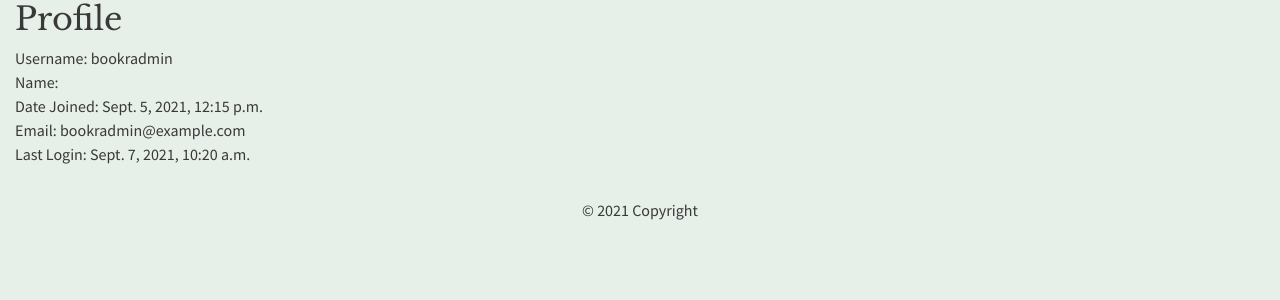
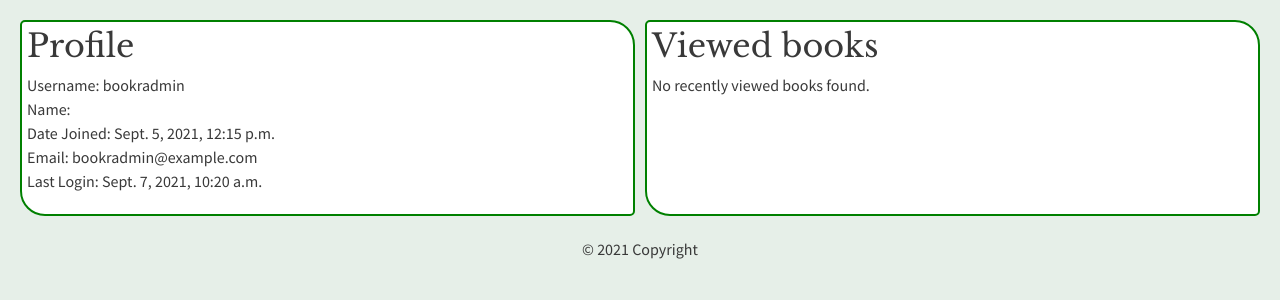
Before and after one commit to petrenkonikita112263/Book_Library, a Django app: page /accounts/profile/ in a window 1280 px wide. Shown: the part 124-424 px from the top of the page. Run offline with Django 3.2, Linux system fonts and the light colour scheme; a user stored in the database is signed in; some libraries are stand-ins or nearby versions.

Commit message:
Modify profile page, to display viewed books and user profile info in flexbox card by css styling.

```diff
--- a/templates/profile.html
+++ b/templates/profile.html
@@ -3,8 +3,29 @@
 {% block title %}Bookr{% endblock %}
 
 {% block content %}
+
+    <style>
+        .flexrow {
+            display: flex;
+            border: 2px black;
+        }
+
+        .flexrow > div {
+            flex: 1;
+        }
+
+        .infocell {
+            border: 2px solid green;
+            border-radius: 5px 25px;
+            background-color: white;
+            padding: 5px;
+            margin: 20px 5px 5px 5px;
+        }
+    </style>
+
+    <div class="flexrow">
+        <div class="infocell">
             <h2>Profile</h2>
-    <div>
             <p>
                 Username: {{ request.user.username }} <br>
                 Name: {{ request.user.first_name }} {{ request.user.last_name }}<br>
@@ -13,4 +34,15 @@
                 Last Login: {{ request.user.last_login }}<br>
             </p>
         </div>
+        <div class="infocell">
+            <h2>Viewed books</h2>
+            <p>
+                {% for book_id, book_title in request.session.viewed_books %}
+                    <a href="/books/{{ book_id }}">{{ book_title}}</a><br>
+                    {% empty %}
+                        No recently viewed books found.
+                {% endfor %}
+            </p>
+        </div>
+    </div>
 {% endblock %}
```
Lines whose indentation alone changed are shown as unchanged.
